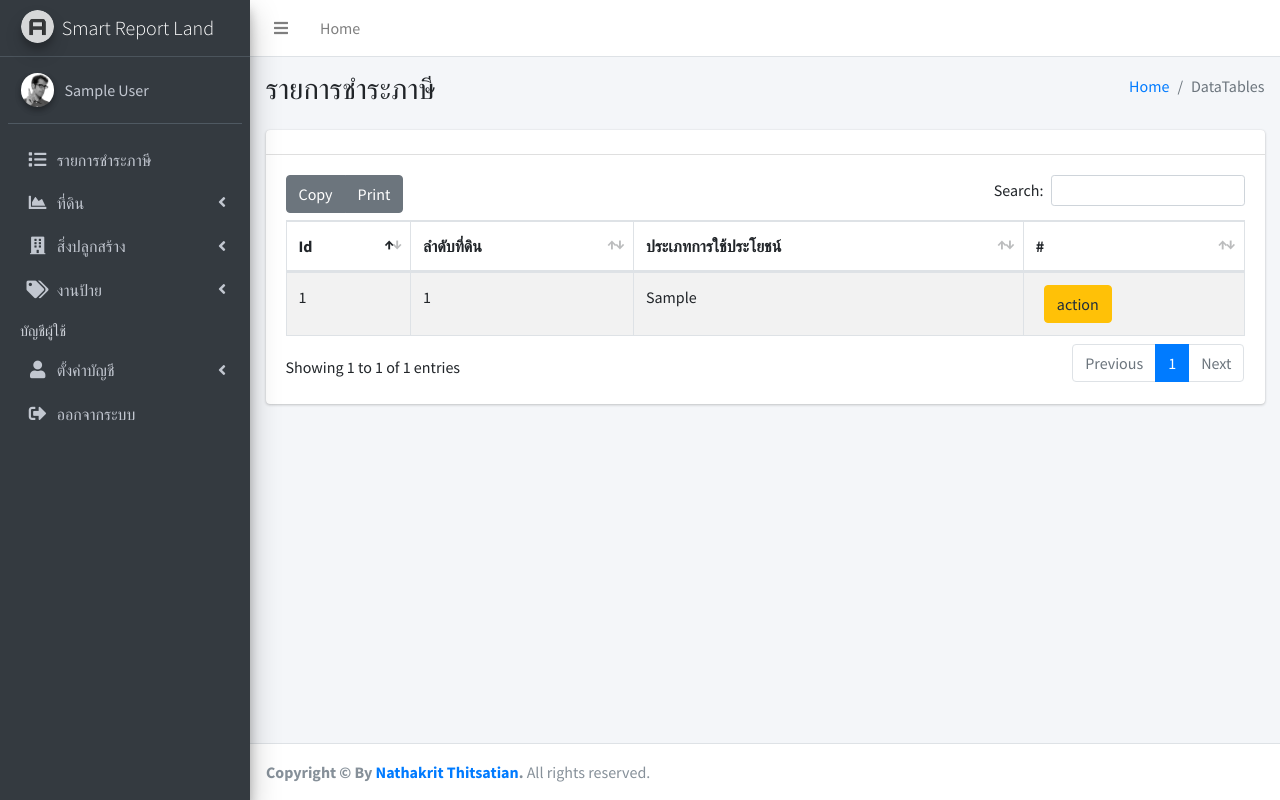
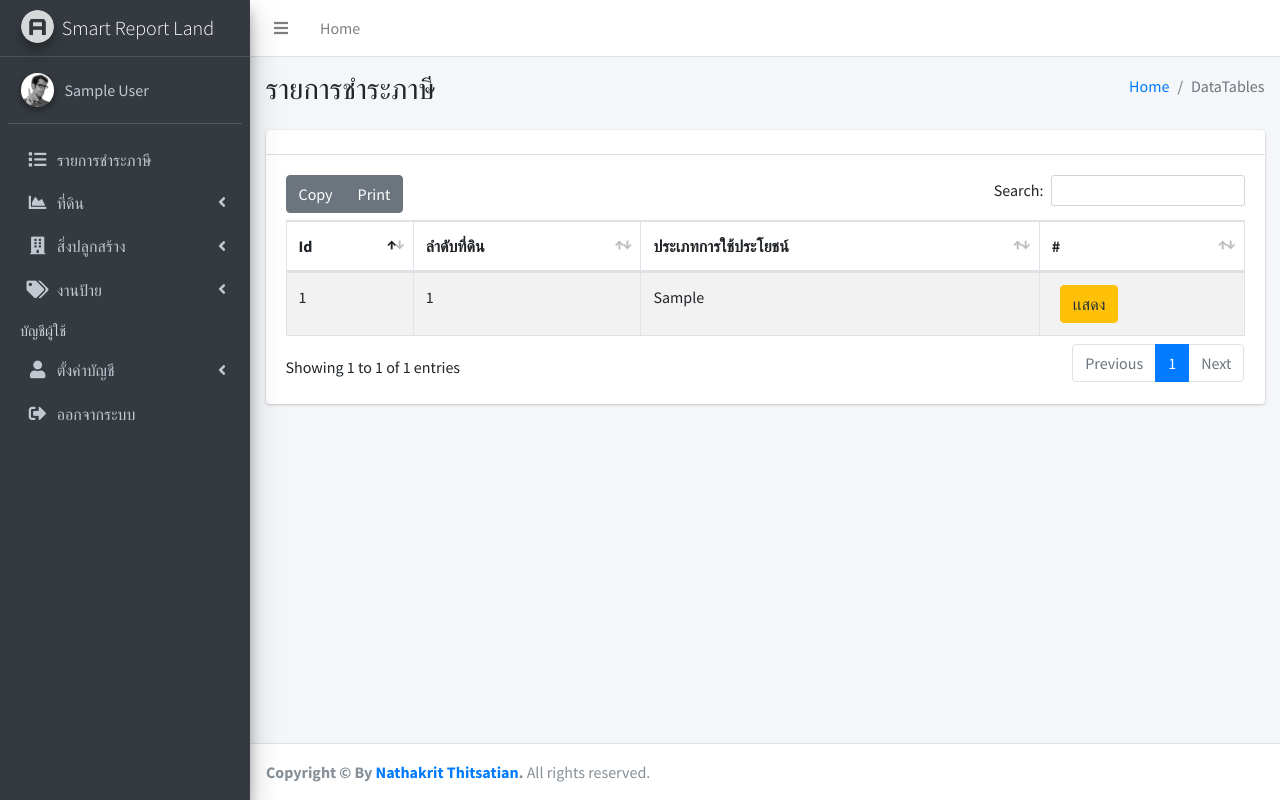
Before and after one commit to nathakritbc/smart_eport_land_php, a PHP site: page /property/pages/tax_item_list.php in a window 1280 px wide. Run offline with PHP 8.4, Linux system fonts and the light colour scheme; the visitor is signed in with stand-in values (Sample User, id 1); tables that the repository leaves empty or names only in its code hold one stand-in row (values such as "Sample post"); some libraries are stand-ins or nearby versions.

Commit message:
ฟหก

```diff
--- a/pages/tax_item_list.php
+++ b/pages/tax_item_list.php
@@ -88,7 +88,7 @@ if (mysqli_num_rows($result) > 0) {
                                                 <td>
                                                     <a type="button"
                                                         href="http://127.0.0.1:85/property/land/<?=$row["lid"]?>"
-                                                        target="_back" class="btn btn-warning ml-2">action
+                                                        target="_back" class="btn btn-warning ml-2">เเสดง
                                                     </a>
                                                 </td>
                                             </tr>
```
